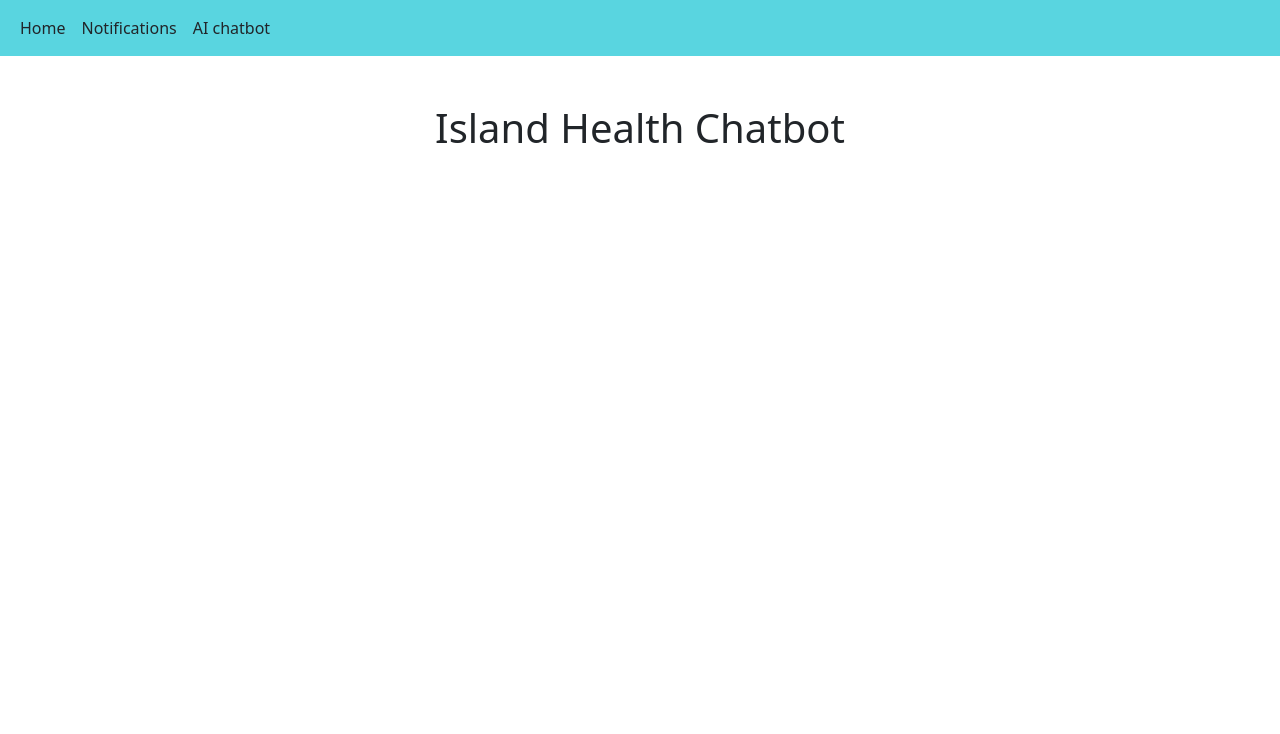
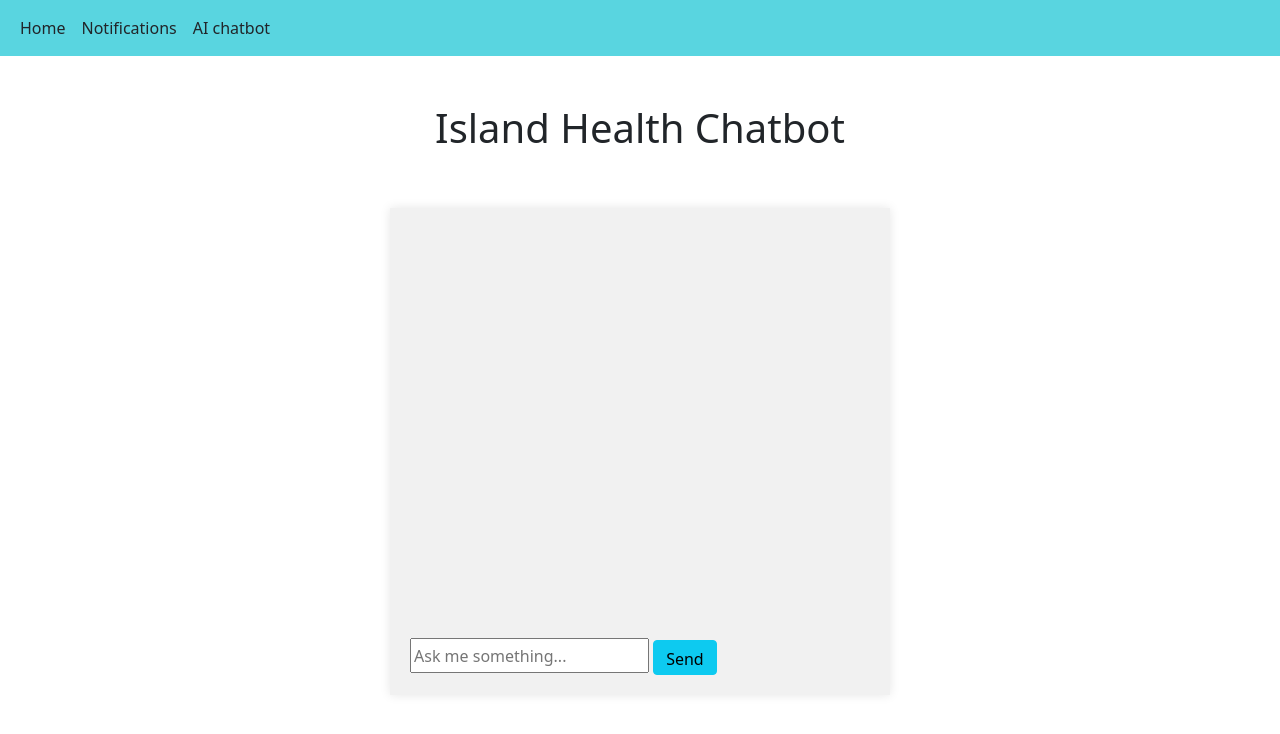
Before and after one commit to mansahaj/bridgecare, a SvelteKit app: page /chat in a window 1280 px wide. Shown: the top 734 px of the page. Built offline with nearby package versions, Linux system fonts and the light colour scheme.

Commit message:
chatbot added

```diff
--- a/src/routes/+page.svelte
+++ b/src/routes/+page.svelte
@@ -40,10 +40,9 @@ function allowNotifications(){
 </svelte:head>
 
 <section id = "sign-up" class="center_the_login">
-    <img src="logo.jpg">
     <main class="form-signin w-25 m-auto">
         <form>
-          <img class="mb-4" src="/docs/5.3/assets/brand/bootstrap-logo.svg" alt="" width="72" height="57">
+          <img class="mb-4" src="logo.jpg" alt="" width="390" height="390">
           <h1 class="h3 mb-3 fw-normal">Please sign in</h1>
 
           <div class="form-floating">
--- a/src/routes/chat/+page.svelte
+++ b/src/routes/chat/+page.svelte
@@ -5,7 +5,79 @@
         .blue_colour{
             background-color: #59D5E0;
         }
+
+        #chatbox {
+    width: 500px; /* Increased from 300px to 400px */
+    margin: auto;
+    background: #f1f1f1;
+    padding: 20px;
+    box-shadow: 0 0 10px rgba(0, 0, 0, 0.1);
+}
+
+#chatlogs {
+    height: 400px; /* Increased from 200px to 300px */
+    overflow-y: scroll;
+    margin-bottom: 10px;
+}
+
+#chatlogs div {
+    margin: 5px 0;
+}
+
+.user, .bot {
+    padding: 5px;
+    border-radius: 5px;
+}
+
+.user {
+    background-color: #d2e2ff;
+    align-self: flex-end;
+}
+
+.bot {
+    background-color: #eee;
+}
+
     </style>
+
+    <script>
+      function reply() {
+        const userInput = document.getElementById('userInput').value;
+        const chatlogs = document.getElementById('chatlogs');
+
+        // Display user input
+        const userDiv = document.createElement('div');
+        userDiv.textContent = userInput;
+        userDiv.classList.add('user');
+        chatlogs.appendChild(userDiv);
+
+        // Predefined responses
+        const responses = {
+            "I want to know where the blood donatinon room in Royal Jubilee Hospital is": "The blood donaation room ",
+            "how are you": "I'm doing well, thank you!",
+            "bye": "Goodbye! Have a great day!"
+            // Add more predefined prompts and responses here
+        };
+
+        // Check for a response
+        let botResponse = "Sorry, I don't understand that.";
+        Object.keys(responses).forEach(key => {
+            if (userInput.toLowerCase().includes(key)) {
+                botResponse = responses[key];
+            }
+        });
+
+        // Display bot response
+        const botDiv = document.createElement('div');
+        botDiv.textContent = botResponse;
+        botDiv.classList.add('bot');
+        chatlogs.appendChild(botDiv);
+
+        // Clear input
+        document.getElementById('userInput').value = '';
+    }
+
+    </script>
 </svelte:head>
 
 <section id = "navbar" class="blue_colour">
@@ -28,3 +100,13 @@
 <section id = "heading">
     <h1 class="text-center p-5">Island Health Chatbot</h1>
 </section>
+
+<section id="chat_bot">
+  <div id="chatbox">
+    <div id="chatlogs">
+        <!-- Chat logs will appear here -->
+    </div>
+    <input type="text" id="userInput" style="height: 35px;" placeholder="Ask me something...">
+    <button onclick="reply()" class="btn btn-info" style="height: 35px;">Send</button>
+</div>
+</section>
```
Also changed, not shown: src/routes/home/+page.svelte (+4 -4 lines).
